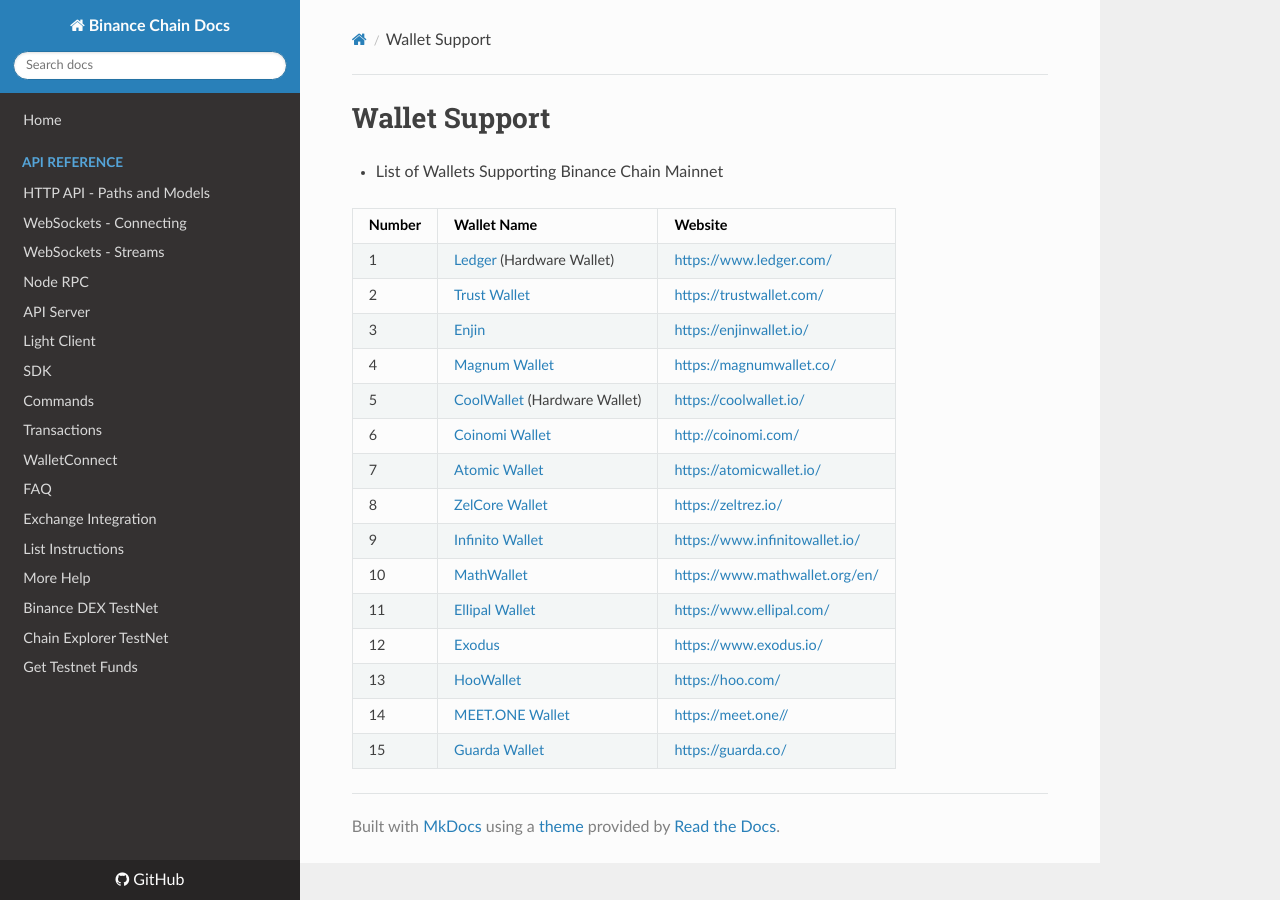
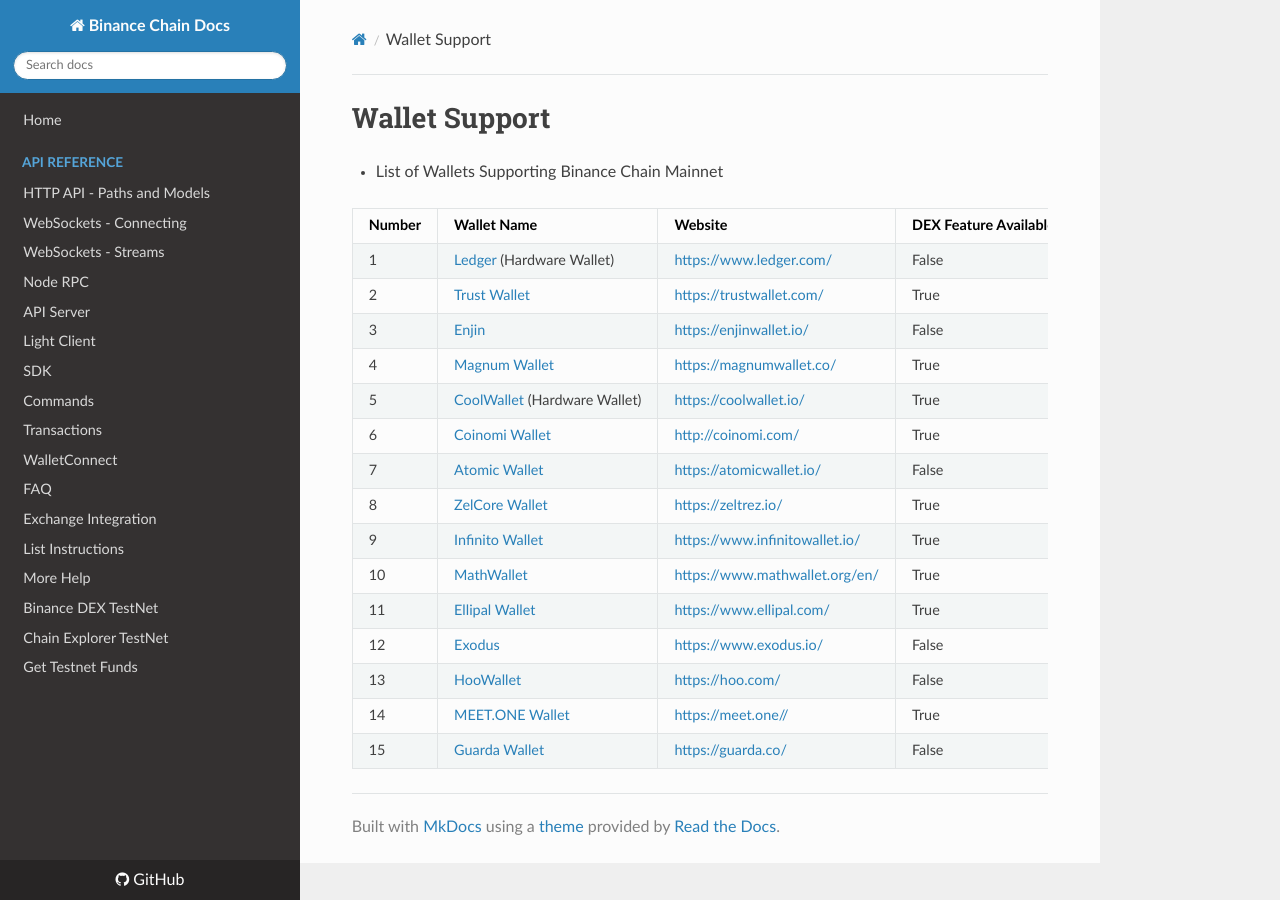
Before and after one commit to yash-sharma1/docs-site, an MkDocs documentation site: the page built from docs/wallets.md, in a window 1280 px wide. Built offline with MkDocs 1.6.1, drawn with Linux system fonts in a browser that asks for light colours; nearby versions of some CDN libraries.

```diff
--- a/docs/wallets.md
+++ b/docs/wallets.md
@@ -2,20 +2,20 @@
 
 * List of Wallets Supporting Binance Chain Mainnet
 
-| Number | Wallet Name                                            | Website                          |
-| ------ | ------------------------------------------------------ | -------------------------------- |
-| 1      | [Ledger](wallets/ledger.md) (Hardware Wallet)          | <https://www.ledger.com/>        |
-| 2      | [Trust Wallet](wallets/Trust-Wallet.md)                | <https://trustwallet.com/>       |
-| 3      | [Enjin](wallets/Enjin.md)                              | <https://enjinwallet.io/>        |
-| 4      | [Magnum Wallet](wallets/Magnum.md)                     | <https://magnumwallet.co/>       |
-| 5      | [CoolWallet](wallets/Cool-Wallet.md) (Hardware Wallet) | <https://coolwallet.io/>         |
-| 6      | [Coinomi Wallet](wallets/Coinomi-Wallet.md)            | <http://coinomi.com/>            |
-| 7      | [Atomic Wallet](wallets/Atomic-Wallet.md)              | <https://atomicwallet.io/>       |
-| 8      | [ZelCore Wallet](wallets/ZelCore-Wallet.md)            | <https://zeltrez.io/>            |
-| 9      | [Infinito Wallet](wallets/Infinito-Wallet.md)          | <https://www.infinitowallet.io/> |
-| 10     | [MathWallet](wallets/Math-Wallet.md)                   | <https://www.mathwallet.org/en/> |
-| 11     | [Ellipal Wallet](wallets/Ellipal-Wallet.md)            | <https://www.ellipal.com/>       |
-| 12     | [Exodus](wallets/Exodus.md)                            | <https://www.exodus.io/>         |
-| 13     | [HooWallet](wallets/Hoo-Wallet.md)                     | <https://hoo.com/>               |
-| 14     | [MEET.ONE Wallet](wallets/meet.md)                     | <https://meet.one//>             |
-| 15     | [Guarda Wallet](wallets/Guarda.md)                     | <https://guarda.co/>             |
+| Number | Wallet Name                                            | Website                          |DEX Feature Available|
+| ------ | ------------------------------------------------------ | -------------------------------- |-----|
+| 1      | [Ledger](wallets/ledger.md) (Hardware Wallet)          | <https://www.ledger.com/>        |False|
+| 2      | [Trust Wallet](wallets/Trust-Wallet.md)                | <https://trustwallet.com/>       |True|
+| 3      | [Enjin](wallets/Enjin.md)                              | <https://enjinwallet.io/>        |False|
+| 4      | [Magnum Wallet](wallets/Magnum.md)                     | <https://magnumwallet.co/>       |True|
+| 5      | [CoolWallet](wallets/Cool-Wallet.md) (Hardware Wallet) | <https://coolwallet.io/>         |True|
+| 6      | [Coinomi Wallet](wallets/Coinomi-Wallet.md)            | <http://coinomi.com/>            |True|
+| 7      | [Atomic Wallet](wallets/Atomic-Wallet.md)              | <https://atomicwallet.io/>       |False|
+| 8      | [ZelCore Wallet](wallets/ZelCore-Wallet.md)            | <https://zeltrez.io/>            |True|
+| 9      | [Infinito Wallet](wallets/Infinito-Wallet.md)          | <https://www.infinitowallet.io/> |True|
+| 10     | [MathWallet](wallets/Math-Wallet.md)                   | <https://www.mathwallet.org/en/> |True|
+| 11     | [Ellipal Wallet](wallets/Ellipal-Wallet.md)            | <https://www.ellipal.com/>       |True|
+| 12     | [Exodus](wallets/Exodus.md)                            | <https://www.exodus.io/>         |False|
+| 13     | [HooWallet](wallets/Hoo-Wallet.md)                     | <https://hoo.com/>               |False|
+| 14     | [MEET.ONE Wallet](wallets/meet.md)                     | <https://meet.one//>             |True|
+| 15     | [Guarda Wallet](wallets/Guarda.md)                     | <https://guarda.co/>             |False|
```
